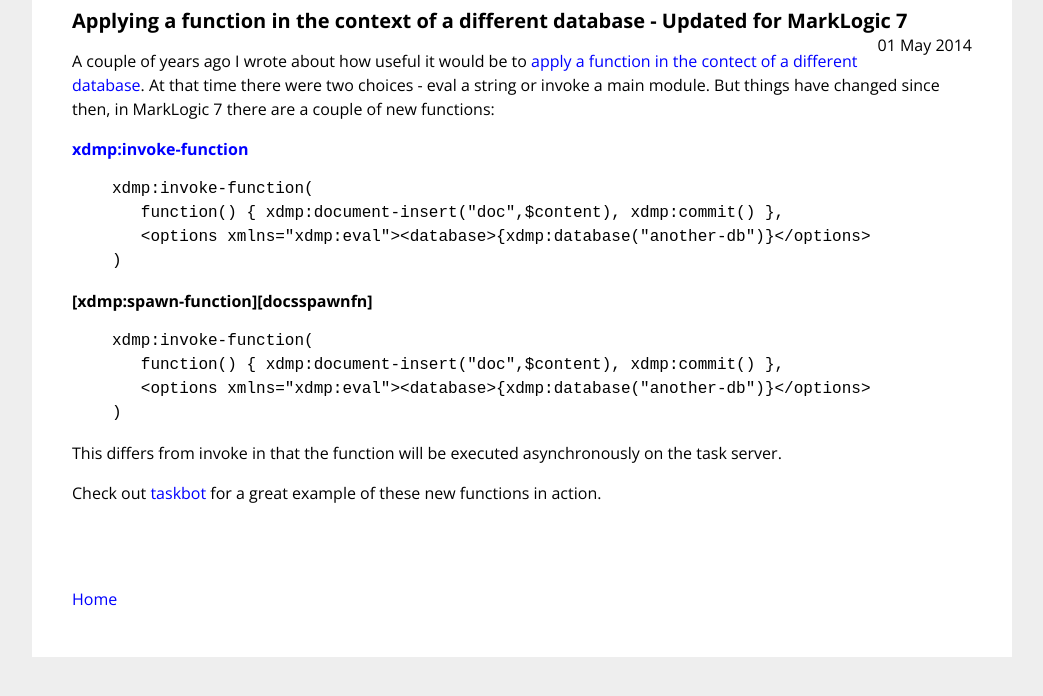
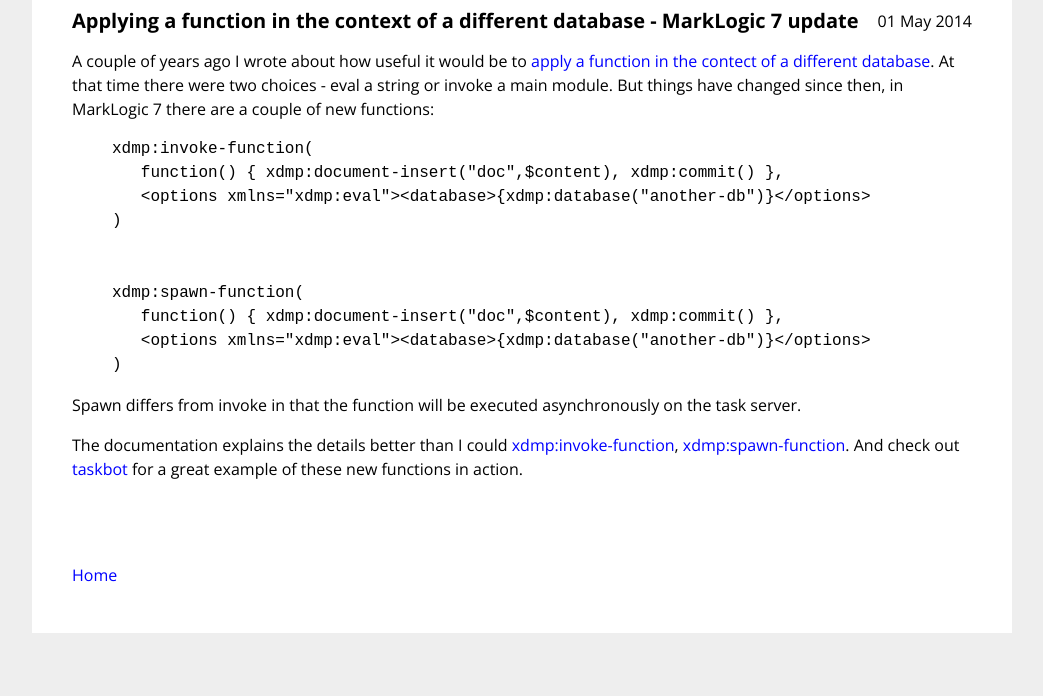
Before and after one commit to robwhitby/robwhitby.github.com, a Jekyll site: the page built from _posts/2014-05-01-applying-a-function-in-the-context-of-a-different-database-updated-for-marklogic-7.md, in a window 1280 px wide, cut to the strip 176-872 px from the top of the page. Shown: the whole strip, without its empty margins (118-1161 px from the left). Built offline with Jekyll 4.4.1, drawn with Linux system fonts in a browser that asks for light colours; Markdown is read by kramdown in place of the engine named in the settings.

Commit message:
update post

```diff
--- a/_posts/2014-05-01-applying-a-function-in-the-context-of-a-different-database-updated-for-marklogic-7.md
+++ b/_posts/2014-05-01-applying-a-function-in-the-context-of-a-different-database-updated-for-marklogic-7.md
@@ -1,6 +1,6 @@
 ---
 author: Rob
-title: Applying a function in the context of a different database - Updated for MarkLogic 7
+title: Applying a function in the context of a different database - MarkLogic 7 update
 excerpt:
 layout: post
 ---
@@ -8,31 +8,25 @@ layout: post
 
 A couple of years ago I wrote about how useful it would be to [apply a function in the contect of a different database][originalpost]. At that time there were two choices - eval a string or invoke a main module. But things have changed since then, in MarkLogic 7 there are a  couple of new functions:
 
-**[xdmp:invoke-function][docsinvokefn]**
-
 {% highlight xqy %}
 xdmp:invoke-function(
    function() { xdmp:document-insert("doc",$content), xdmp:commit() },
    <options xmlns="xdmp:eval"><database>{xdmp:database("another-db")}</options>
 )
-{% endhighlight %}
 
 
-**[xdmp:spawn-function][docsspawnfn]**
-
-{% highlight xqy %}
-xdmp:invoke-function(
+xdmp:spawn-function(
    function() { xdmp:document-insert("doc",$content), xdmp:commit() },
    <options xmlns="xdmp:eval"><database>{xdmp:database("another-db")}</options>
 )
 {% endhighlight %}
 
-This differs from invoke in that the function will be executed asynchronously on the task server.
+Spawn differs from invoke in that the function will be executed asynchronously on the task server.
 
-Check out [taskbot][taskbot] for a great example of these new functions in action.
+The documentation explains the details better than I could [xdmp:invoke-function][docsinvokefn], [xdmp:spawn-function][docsspawnfn]. And check out [taskbot][taskbot] for a great example of these new functions in action.
 
 
 [originalpost]: /2012/03/17/applying-a-function-in-the-context-of-a-different-database.html
 [docsinvokefn]: http://docs.marklogic.com/xdmp:invoke-function
-[docsinvokefn]: http://docs.marklogic.com/xdmp:spawn-function
+[docsspawnfn]: http://docs.marklogic.com/xdmp:spawn-function
 [taskbot]: https://github.com/mblakele/taskbot
```
